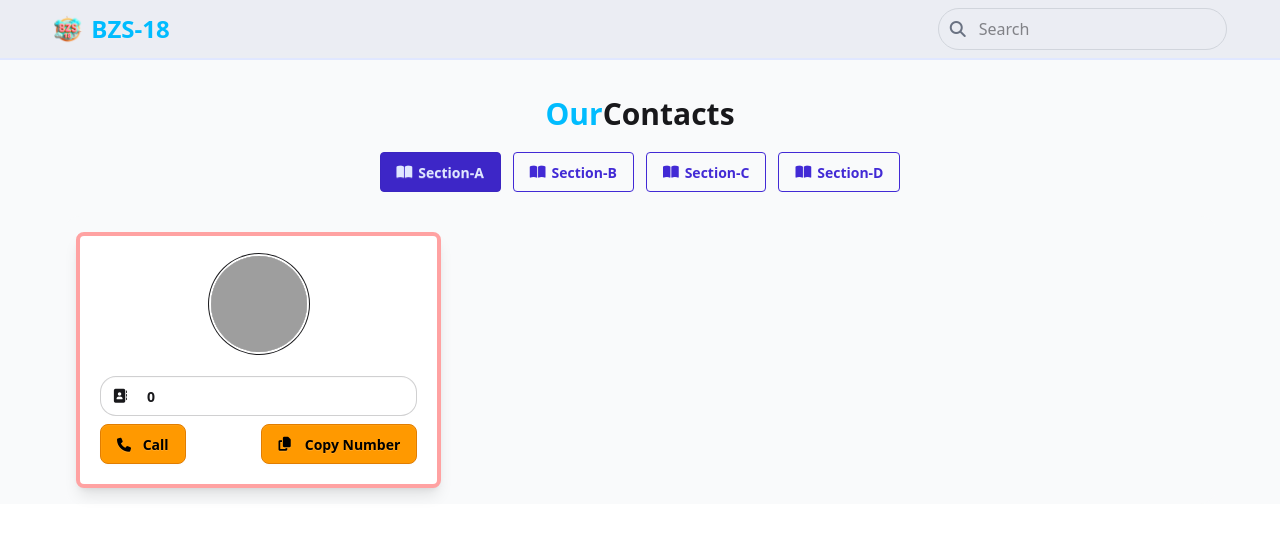
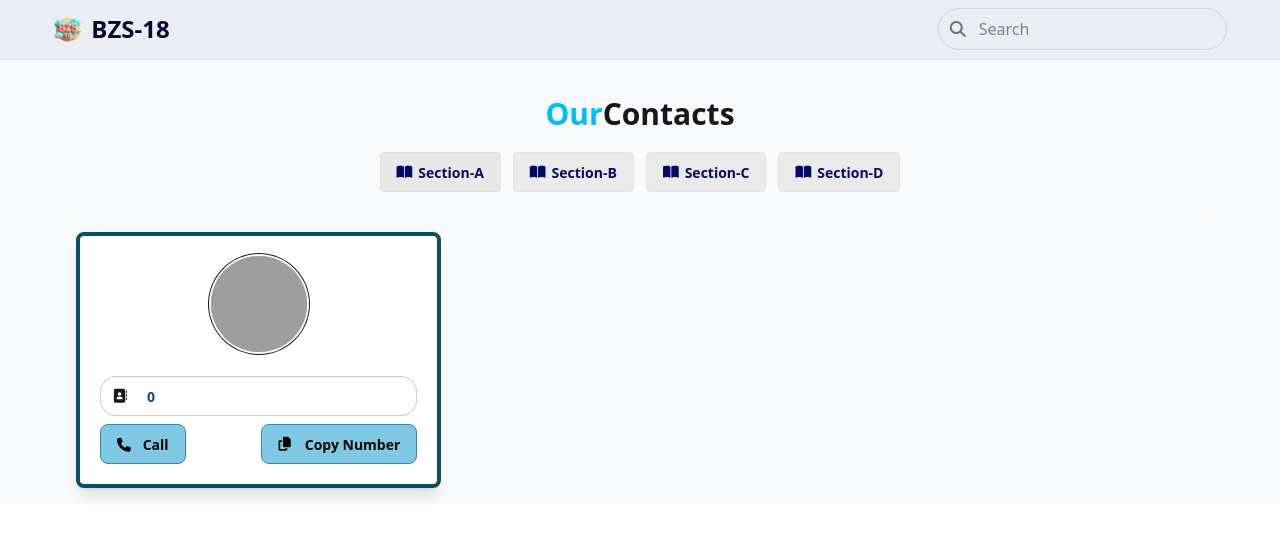
Before and after one commit to RsRiad/BZS-18, a plain HTML site: page index.html in a window 1280 px wide. Both pictures are taken after a click on the button "Section-A". Drawn offline with nearby package versions, Linux system fonts and the light colour scheme; some packages are replaced by stand-ins of ours; grey boxes are pictures that could not be loaded; a script that the page names is missing.

Commit message:
color try

```diff
--- a/index.html
+++ b/index.html
@@ -20,7 +20,7 @@
                 <!-- Logo -->
                 <div class="flex items-center">
                     <img src="./assets/logo.png" class="w-[30px] h-[30px] mr-2" alt="Logo">
-                    <p class="font-bold text-2xl text-sky-400">BZS-18</p>
+                    <p class="font-bold text-2xl text-[#050a30]">BZS-18</p>
                 </div>
 
                 <!-- Desktop Search Bar -->
@@ -75,7 +75,7 @@
                 <!-- No contacts message -->
                 <div id="no-contact" class="bg-gray-50 text-center py-32 rounded-2xl grid gap-3">
                     <p class="text-2xl text-[#62748E]">আপনি এখনো কোন Section Select করেন নি।</p>
-                    <h1 class="text-4xl">একটি Section Select করুন।</h1>
+                    <h1 class="text-4xl text-[#1a2f4d]">একটি Section Select করুন।</h1>
                 </div>
             </div>
         </div>
--- a/js/script.js
+++ b/js/script.js
@@ -24,7 +24,7 @@ const displaySections = (sections) => {
     // console.log(element)
     let div = document.createElement("div");
     div.innerHTML = `
-        <button class="btn btn-outline btn-primary" id="${element.id}">
+        <button class="btn btn-soft text-[#000c66]" id="${element.id}">
         <i class="fa-solid fa-book-open"></i>${element.sectionName}
         </button>
        `;
@@ -74,7 +74,7 @@ const displayContacts = (contact) => {
     let div = document.createElement("div");
 
     div.innerHTML = `
-      <div class="contact-box p-5 border-4 border-red-300 items-center bg-white rounded-lg shadow-lg">
+      <div class="contact-box p-5 border-4 border-[#0a4e67] items-center bg-white rounded-lg shadow-lg">
     <div class="text-center">
       <!-- Avatar -->
       <div class="avatar flex justify-center mb-4">
@@ -84,14 +84,14 @@ const displayContacts = (contact) => {
       </div>
 
       <!-- Name -->
-          <h1 class="font-bold text-xl mb-2" id="name">${man.name}</h1>
+      <h1 class="font-bold text-xl mb-2 text-[#0a4e67]" id="name">${man.name}</h1>
 
       <!-- Phone Number -->
       <div class="flex justify-center">
         <div class="input m-2 font-bold rounded-2xl">
           <div class="flex items-center">
             <i class="fa-solid fa-address-book mr-3"></i>
-                <input id="number" disabled value="${man.phone}" class="w-48 sm:w-72 p-2 " type="text" placeholder="017********" />
+            <input id="number" disabled value="${man.phone}" class="w-48 sm:w-72 p-2 text-[#0a4e67]" type="text" placeholder="017********" />
           </div>
         </div>
       </div>
@@ -99,14 +99,14 @@ const displayContacts = (contact) => {
       <!-- Buttons: Call & Copy -->
       <div class="flex flex-col sm:flex-row gap-3 justify-between">
         <div>
-            <button id="call" class="btn bg-[#FF9900] text-black border-[#e17d00] w-full sm:w-auto flex items-center justify-center py-2 px-4 rounded-lg">
+        <button id="call" class="btn bg-[#7ec8e3] text-black border-[#3488a7] w-full sm:w-auto flex items-center justify-center py-2 px-4 rounded-lg">
           <a href="tel:${man.phone}" >
             <i class="fa-solid fa-phone mr-2"></i> Call
           </a>
         </button>
         </div>
         <div>
-            <button id="${man.id}" onClick="cpy('${man.phone}')" class="btn bg-[#FF9900] text-black border-[#e17d00] w-full sm:w-auto flex items-center justify-center py-2 px-4 rounded-lg">
+        <button id="${man.id}" onClick="cpy('${man.phone}')" class="btn bg-[#7ec8e3] text-black border-[#3488a7] w-full sm:w-auto flex items-center justify-center py-2 px-4 rounded-lg">
           <i class="fa-solid fa-copy mr-2"></i> Copy Number
         </button>
         </div>
```
Also changed, not shown: try.html (+10 -5 lines). Lines whose indentation alone changed are shown as unchanged.
